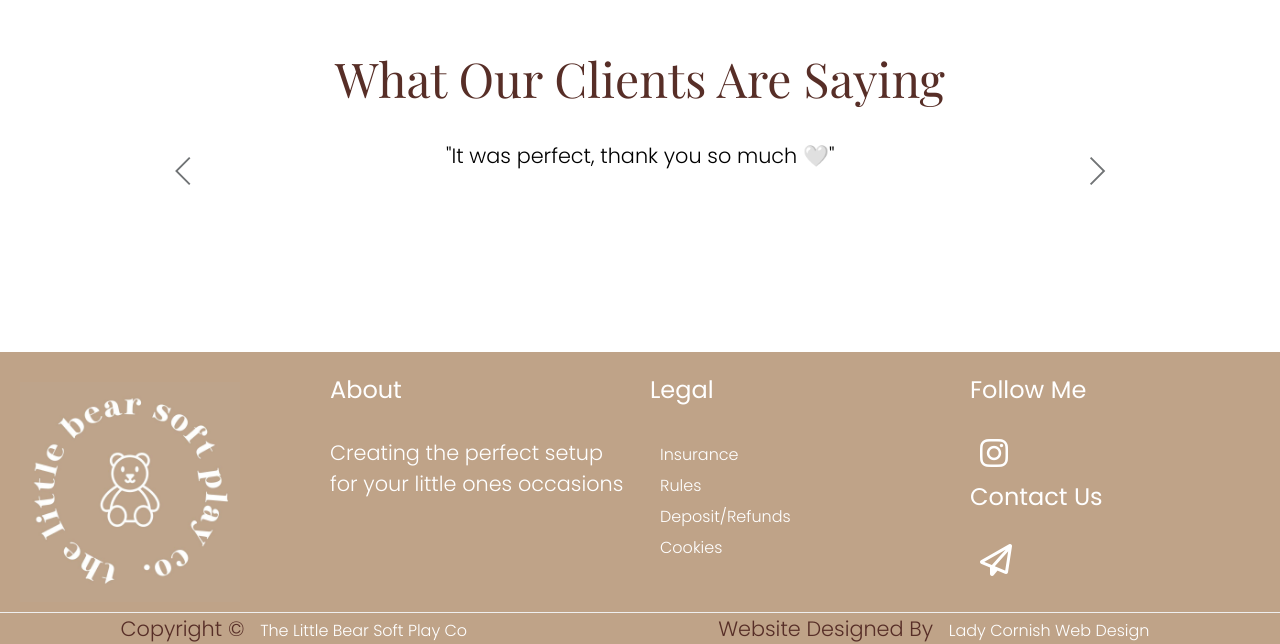
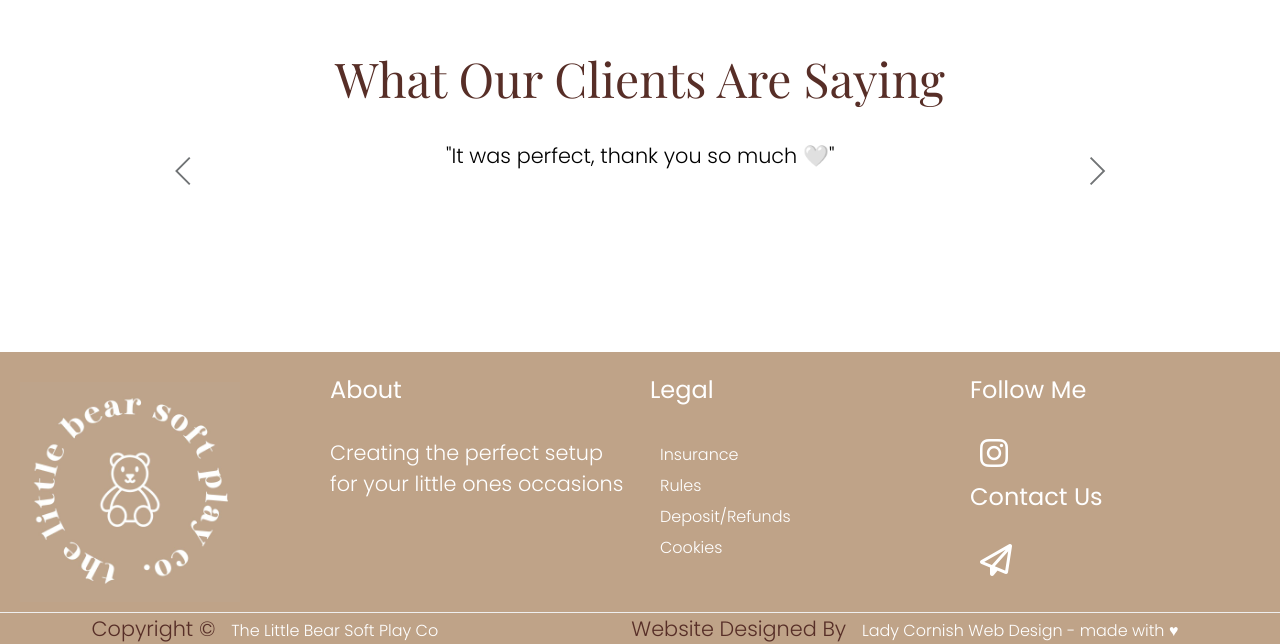
Before and after one commit to ladycornish/little-bear-soft-play, a plain HTML site: page index.html in a window 1280 px wide. Shown: the part 10483-11127 px from the top of the page. Drawn offline with nearby package versions, Linux system fonts and the light colour scheme; a web font is replaced by a local one.

Commit message:
add made with love to footer

```diff
--- a/index.html
+++ b/index.html
@@ -744,7 +744,7 @@
       <p>
         Website Designed By
         <a class="no-line" href="#https://ladycornish.com" target="_blank"
-          >Lady Cornish Web Design</a
+          >Lady Cornish Web Design - made with &#9829;</a
         >
       </p>
     </div>
```
Also changed, not shown: weddings.html (+1 -1 lines).
